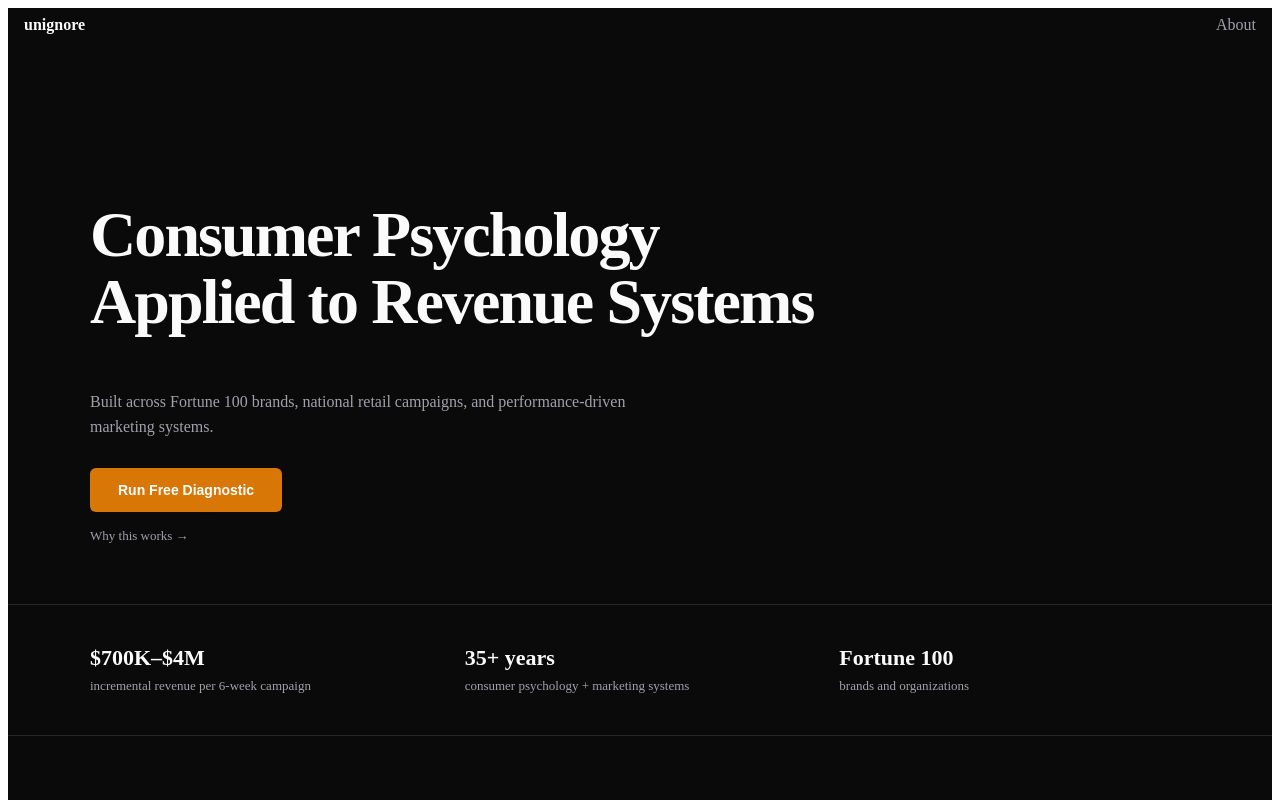
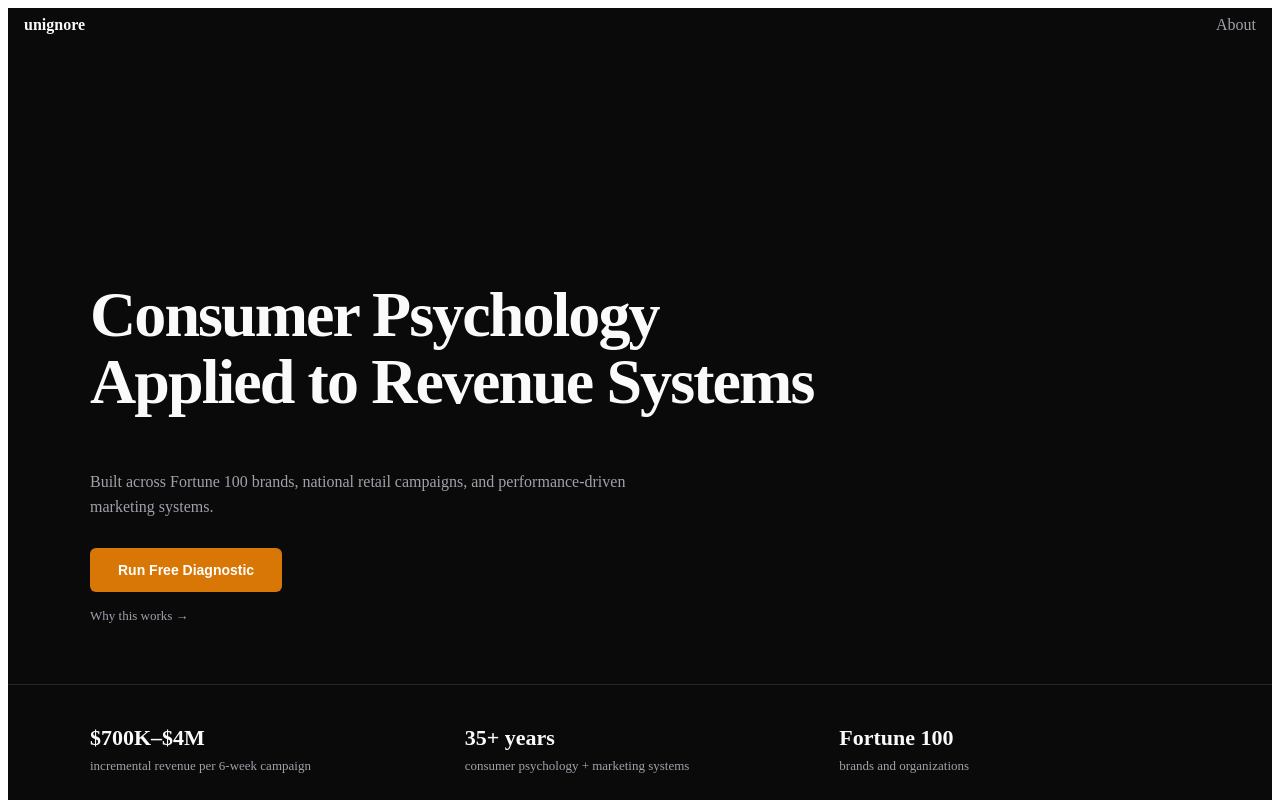
Before and after one commit to Stanisthename/unignore, a Next.js app: page / in a window 1280 px wide. Shown: the top 800 px of the page. Built offline with nearby package versions, Linux system fonts and the light colour scheme.

Commit message:
Update HomeClient.js

```diff
--- a/components/home/HomeClient.js
+++ b/components/home/HomeClient.js
@@ -18,9 +18,9 @@ export default function HomeClient() {
 
   return (
     <div style={{ background: C.bg, color: C.text, minHeight: "100vh" }}>
-
       {/* NAV */}
-      <div style={{
+      <div
+        style={{
           position: "fixed",
           top: 0,
           left: 0,
@@ -30,18 +30,22 @@ export default function HomeClient() {
           borderBottom: scrolled ? `1px solid ${C.border}` : "none",
           display: "flex",
           justifyContent: "space-between",
-        zIndex: 1000
-      }}>
+          zIndex: 1000,
+        }}
+      >
         <div style={{ fontWeight: 700 }}>unignore</div>
         <a href="/about" style={{ color: C.muted, textDecoration: "none" }}>
           About
         </a>
       </div>
 
+      {/* MAIN CONTENT */}
+      <div style={{ paddingTop: 80 }}>
         <Hero />
         <TrustStrip />
         <OfferStack />
         <Footer />
       </div>
+    </div>
   );
 }
```
Lines whose indentation alone changed are shown as unchanged.
